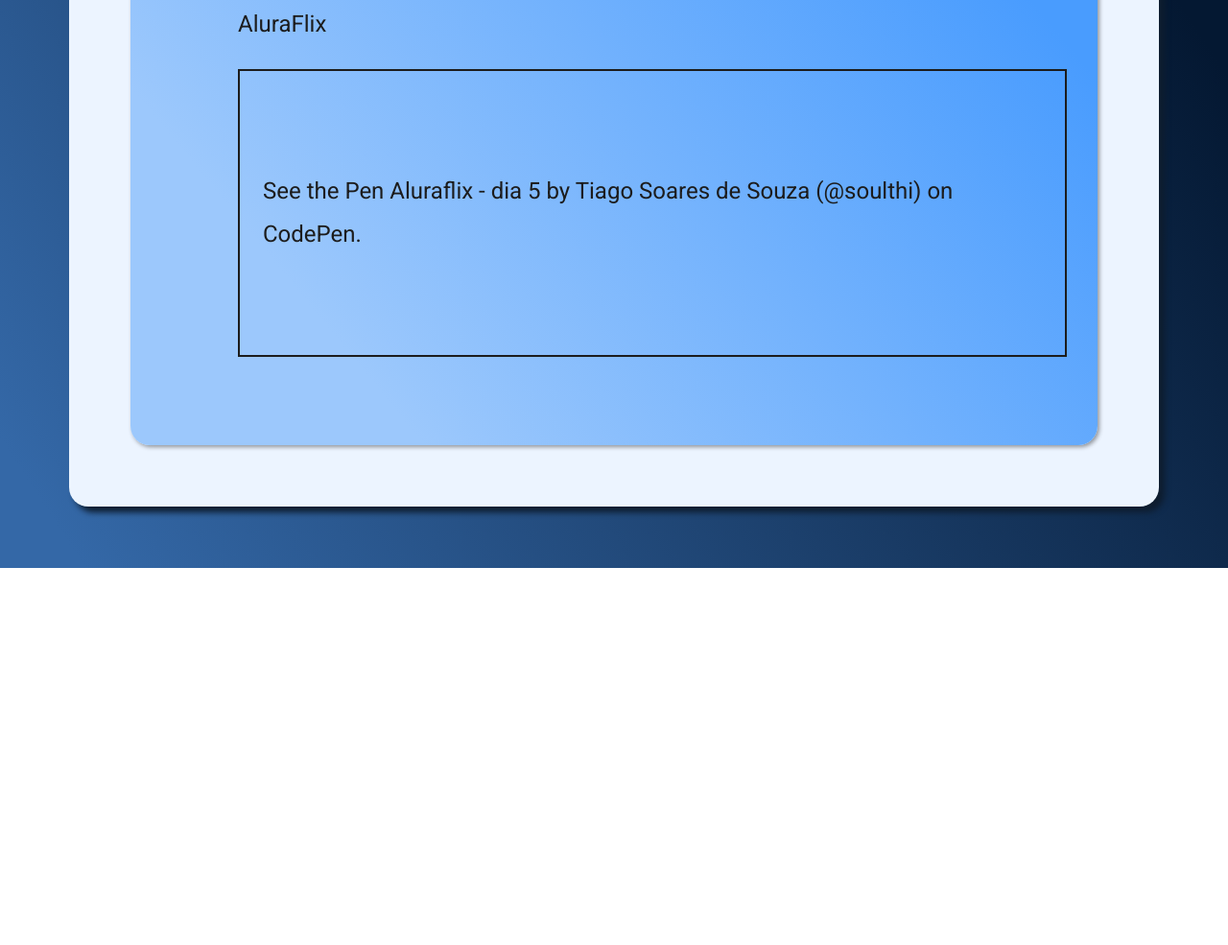
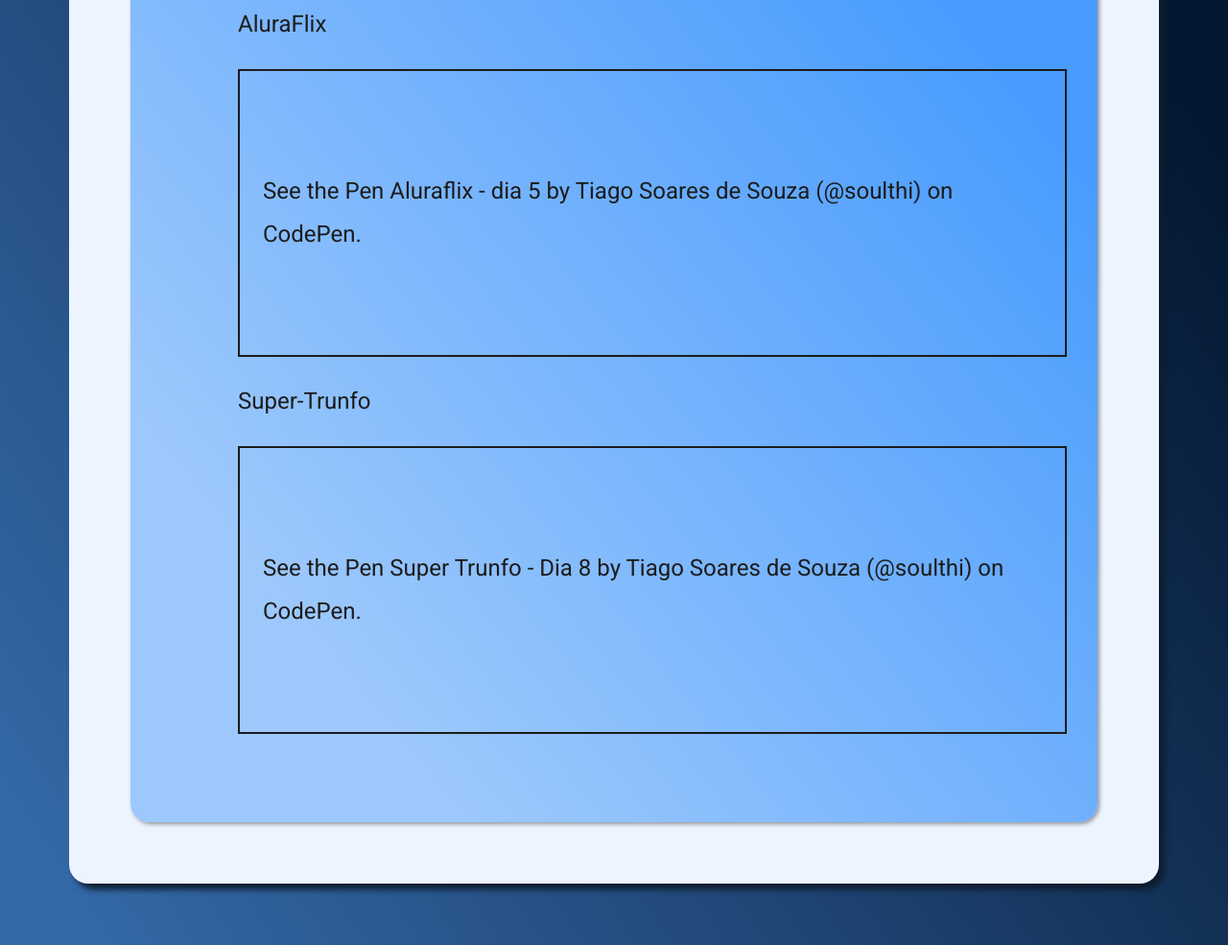
Before and after one commit to soulthi/certificard, a plain HTML site: page index.html in a window 1280 px wide. Shown: the part 847-1832 px from the top of the page at 96% size. Before the commit the page ends 1439 px from the top, so only its background shows below. Drawn offline with Linux system fonts and the light colour scheme; a script that the page names is missing.

Commit message:
Update index.html

```diff
--- a/index.html
+++ b/index.html
@@ -33,6 +33,15 @@
 </p>
 <script async src="https://cpwebassets.codepen.io/assets/embed/ei.js"></script>
       </li>
+      <li class="projetos-item"><p> Super-Trunfo</p>
+        <p class="codepen" data-height="300" data-default-tab="html,result" data-slug-hash="yLpOrVz" data-user="soulthi" style="height: 300px; box-sizing: border-box; display: flex; align-items: center; justify-content: center; border: 2px solid; margin: 1em 0; padding: 1em;">
+  <span>See the Pen <a href="https://codepen.io/soulthi/pen/yLpOrVz">
+  Super Trunfo - Dia 8</a> by Tiago Soares de Souza (<a href="https://codepen.io/soulthi">@soulthi</a>)
+  on <a href="https://codepen.io">CodePen</a>.</span>
+</p>
+<script async src="https://cpwebassets.codepen.io/assets/embed/ei.js"></script>
+
+</li>
 
   </main>
   </div>
```
